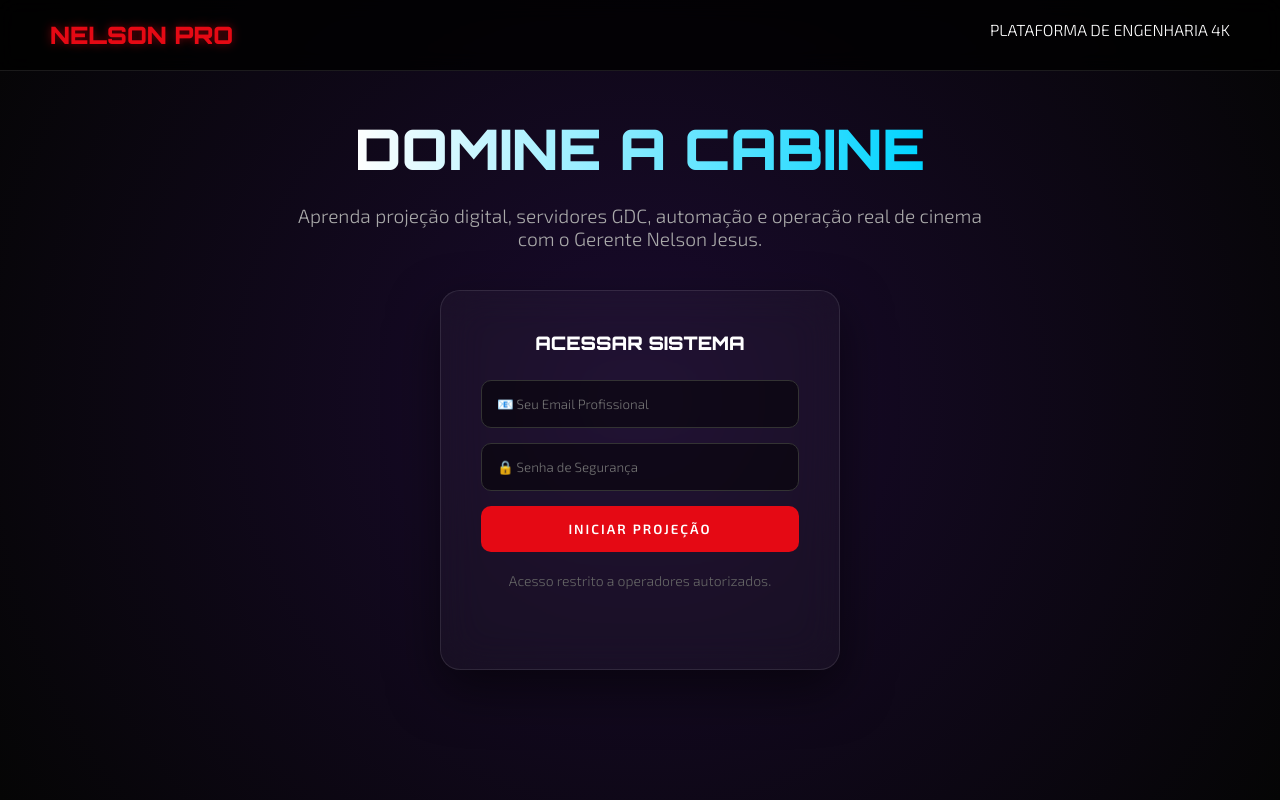
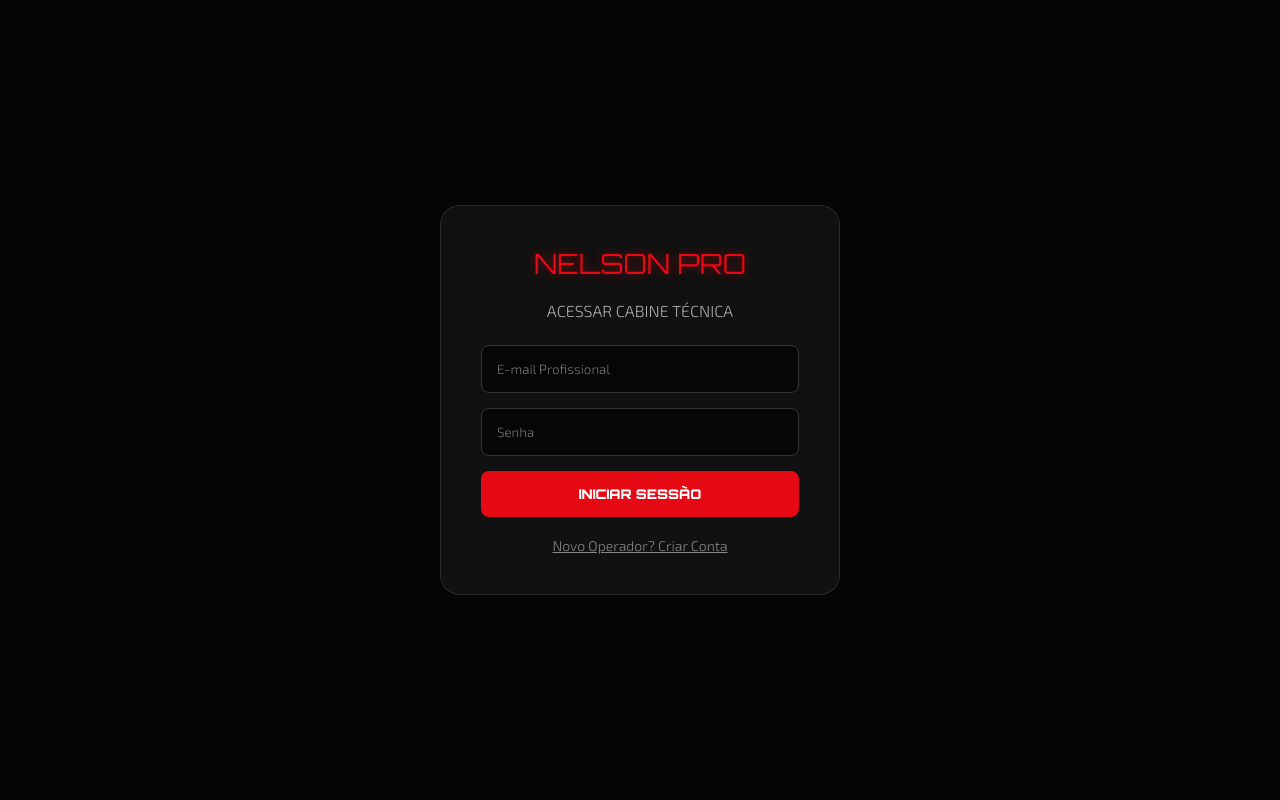
Before and after one commit to nelsoncineflixsum-maker/nelson-pro-platform, a website: page frontend/index.html in a window 1280 px wide. Drawn offline with Linux system fonts and the light colour scheme.

Commit message:
Update index.html

```diff
--- a/frontend/index.html
+++ b/frontend/index.html
@@ -3,74 +3,89 @@
 <head>
     <meta charset="UTF-8">
     <meta name="viewport" content="width=device-width, initial-scale=1.0">
-    <title>Nelson Pro | Cinema Engineering</title>
+    <title>Nelson Pro | Cinema Platform</title>
     <link href="https://fonts.googleapis.com/css2?family=Orbitron:wght@400;900&family=Exo+2:wght@300;600&display=swap" rel="stylesheet">
     <style>
-        :root { --neon-blue: #00d4ff; --neon-purple: #bc13fe; --cinema-red: #e50914; --dark-bg: #050505; }
+        :root { --neon-red: #e50914; --dark: #050505; --glass: rgba(255, 255, 255, 0.05); }
         * { margin: 0; padding: 0; box-sizing: border-box; font-family: 'Exo 2', sans-serif; }
-        body { background: var(--dark-bg); color: white; overflow-x: hidden; }
+        body { background: var(--dark); color: white; height: 100vh; display: flex; justify-content: center; align-items: center; }
 
-        /* Background Animado */
-        .bg-glow { position: fixed; top: 0; left: 0; width: 100%; height: 100%; background: radial-gradient(circle at 50% 50%, #1a0b2e 0%, #050505 100%); z-index: -1; }
+        .container { background: var(--glass); padding: 40px; border-radius: 20px; border: 1px solid rgba(255,255,255,0.1); backdrop-filter: blur(15px); width: 100%; max-width: 400px; text-align: center; }
+        .logo { font-family: 'Orbitron'; color: var(--neon-red); font-size: 28px; margin-bottom: 20px; text-shadow: 0 0 10px rgba(229,9,20,0.5); }
 
-        /* Navbar Master */
-        nav { display: flex; justify-content: space-between; padding: 20px 50px; background: rgba(0,0,0,0.8); backdrop-filter: blur(10px); border-bottom: 1px solid rgba(255,255,255,0.1); position: sticky; top: 0; z-index: 100; }
-        .logo { font-family: 'Orbitron', sans-serif; font-weight: 900; color: var(--cinema-red); font-size: 24px; text-shadow: 0 0 10px rgba(229, 9, 20, 0.5); }
+        input { width: 100%; padding: 15px; margin-bottom: 15px; background: rgba(0,0,0,0.6); border: 1px solid #333; border-radius: 8px; color: white; }
+        input:focus { border-color: var(--neon-red); outline: none; }
 
-        /* Hero Section */
-        .hero { height: 80vh; display: flex; flex-direction: column; justify-content: center; align-items: center; text-align: center; padding: 0 20px; }
-        .hero h1 { font-family: 'Orbitron', sans-serif; font-size: 3.5rem; margin-bottom: 20px; background: linear-gradient(to right, #fff, var(--neon-blue)); -webkit-background-clip: text; -webkit-text-fill-color: transparent; }
-        .hero p { font-size: 1.2rem; color: #aaa; max-width: 700px; margin-bottom: 40px; }
+        .btn { width: 100%; padding: 15px; background: var(--neon-red); border: none; border-radius: 8px; color: white; font-weight: bold; font-family: 'Orbitron'; cursor: pointer; transition: 0.3s; }
+        .btn:hover { background: #ff0d1a; transform: scale(1.02); }
 
-        /* Form Glassmorphism */
-        .auth-card { background: rgba(255, 255, 255, 0.03); border: 1px solid rgba(255, 255, 255, 0.1); padding: 40px; border-radius: 20px; backdrop-filter: blur(20px); width: 100%; max-width: 400px; box-shadow: 0 20px 50px rgba(0,0,0,0.5); }
-        input { width: 100%; padding: 15px; margin-bottom: 15px; background: rgba(0,0,0,0.5); border: 1px solid #333; border-radius: 10px; color: white; transition: 0.3s; }
-        input:focus { border-color: var(--neon-blue); box-shadow: 0 0 15px rgba(0, 212, 255, 0.2); outline: none; }
-        .btn-main { width: 100%; padding: 15px; background: var(--cinema-red); color: white; border: none; border-radius: 10px; font-weight: bold; cursor: pointer; text-transform: uppercase; letter-spacing: 2px; transition: 0.4s; }
-        .btn-main:hover { transform: translateY(-3px); box-shadow: 0 10px 20px rgba(229, 9, 20, 0.4); background: #ff0d1a; }
+        .toggle-link { margin-top: 20px; font-size: 14px; color: #888; cursor: pointer; text-decoration: underline; }
     </style>
 </head>
 <body>
-    <div class="bg-glow"></div>
-    <nav>
+
+    <div class="container" id="box-login">
         <div class="logo">NELSON PRO</div>
-        <div class="menu">PLATAFORMA DE ENGENHARIA 4K</div>
-    </nav>
+        <p style="margin-bottom: 25px; color: #aaa;">ACESSAR CABINE TÉCNICA</p>
+        <input type="email" id="login-email" placeholder="E-mail Profissional">
+        <input type="password" id="login-pass" placeholder="Senha">
+        <button class="btn" onclick="fazerLogin()">INICIAR SESSÃO</button>
+        <div class="toggle-link" onclick="toggleForm()">Novo Operador? Criar Conta</div>
+    </div>
 
-    <section class="hero">
-        <h1>DOMINE A CABINE</h1>
-        <p>Aprenda projeção digital, servidores GDC, automação e operação real de cinema com o Gerente Nelson Jesus.</p>
-
-        <div class="auth-card">
-            <h3 style="margin-bottom: 25px; font-family: 'Orbitron';">ACESSAR SISTEMA</h3>
-            <input type="email" id="login-email" placeholder="📧 Seu Email Profissional">
-            <input type="password" id="login-pass" placeholder="🔒 Senha de Segurança">
-            <button class="btn-main" onclick="fazerLogin()">Iniciar Projeção</button>
-            <p style="margin-top: 20px; font-size: 14px; color: #666;">Acesso restrito a operadores autorizados.</p>
+    <div class="container" id="box-cadastro" style="display: none;">
+        <div class="logo">NELSON PRO</div>
+        <p style="margin-bottom: 25px; color: #aaa;">INGEST DE NOVO OPERADOR</p>
+        <input type="text" id="reg-nome" placeholder="Nome Completo">
+        <input type="email" id="reg-email" placeholder="E-mail">
+        <input type="password" id="reg-pass" placeholder="Senha">
+        <button class="btn" onclick="fazerCadastro()">EFETUAR CADASTRO</button>
+        <div class="toggle-link" onclick="toggleForm()">Já tenho acesso? Fazer Login</div>
     </div>
-    </section>
 
     <script>
+        function toggleForm() {
+            const login = document.getElementById('box-login');
+            const cadastro = document.getElementById('box-cadastro');
+            login.style.display = login.style.display === 'none' ? 'block' : 'none';
+            cadastro.style.display = cadastro.style.display === 'none' ? 'block' : 'none';
+        }
+
         async function fazerLogin() {
             const email = document.getElementById('login-email').value;
             const password = document.getElementById('login-pass').value;
 
-            try {
             const res = await fetch('/api/auth/login', {
                 method: 'POST',
                 headers: { 'Content-Type': 'application/json' },
                 body: JSON.stringify({ email, password })
             });
+
             const data = await res.json();
             if (data.success) {
                 localStorage.setItem('user', JSON.stringify(data.user));
-                    // Manda para o dashboard.html (A nova cabine)
                 window.location.href = 'dashboard.html';
             } else {
-                    alert("❌ KDM INVÁLIDO: Verifique e-mail e senha.");
+                alert("❌ Erro: KDM Inválido ou Usuário não encontrado!");
             }
-            } catch (err) {
-                alert("🔴 Erro de Conexão com o Servidor.");
+        }
+
+        async function fazerCadastro() {
+            const name = document.getElementById('reg-nome').value;
+            const email = document.getElementById('reg-email').value;
+            const password = document.getElementById('reg-pass').value;
+
+            const res = await fetch('/api/auth/register', {
+                method: 'POST',
+                headers: { 'Content-Type': 'application/json' },
+                body: JSON.stringify({ name, email, password })
+            });
+
+            if (res.ok) {
+                alert("✅ Cadastro realizado! Faça o login agora.");
+                toggleForm();
+            } else {
+                alert("❌ Erro ao cadastrar. Tente outro e-mail.");
             }
         }
     </script>
```
Lines whose indentation alone changed are shown as unchanged.
